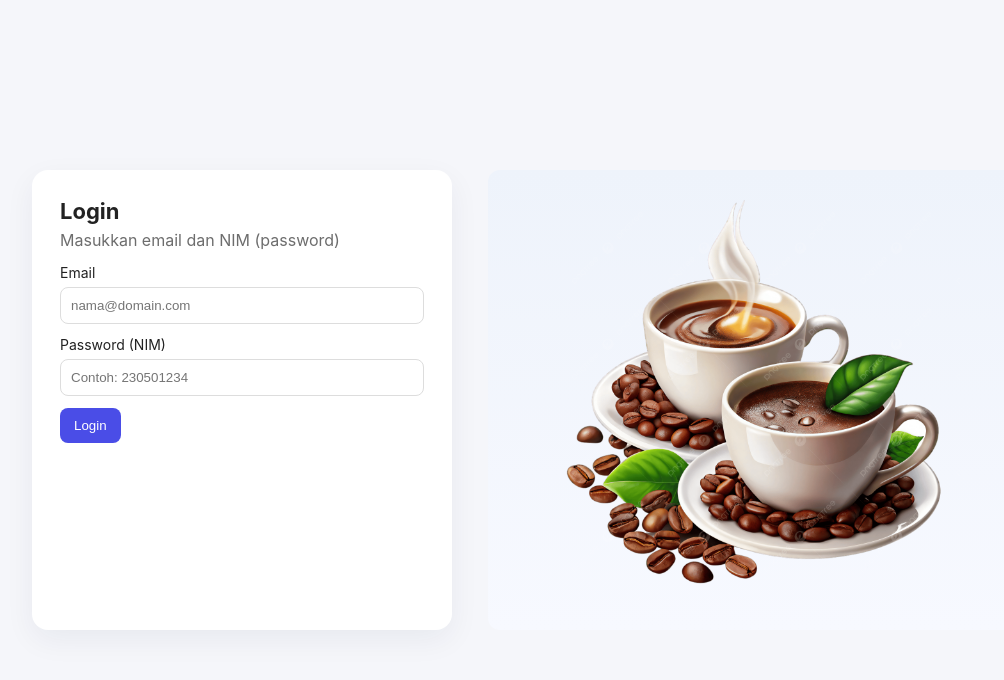
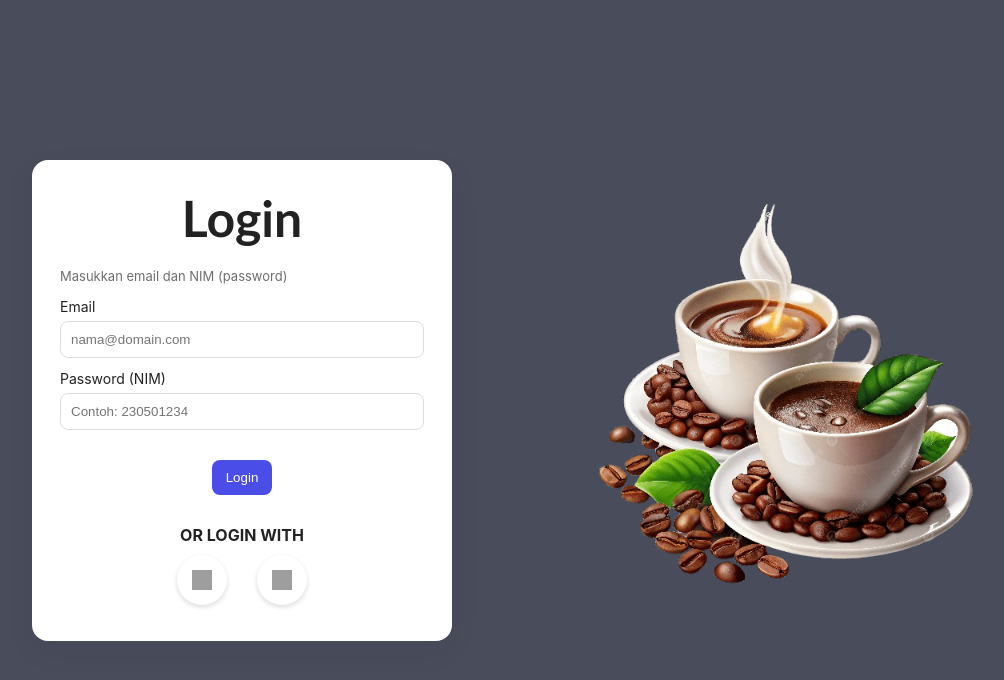
Before and after one commit to imam54321/UTS_ImamArifFauzan_24090084_3C, a plain HTML site: page index.html in a window 1280 px wide. Shown: the whole page, without its empty margins (108-1112 px from the left). Drawn offline with Linux system fonts and the light colour scheme; grey boxes are pictures that could not be loaded.

Commit message:
modifikasi tampilan

```diff
--- a/css/style.css
+++ b/css/style.css
@@ -1,6 +1,6 @@
 /* ========== GLOBAL ========== */
 :root {
-    --bg: #f5f6fa;
+    --bg: #494c5a;
     --primary: #2d3e50;
     --accent: #4a4de7;
     --muted: #6d6d6d;
@@ -28,10 +28,19 @@ body {
     justify-content: center;
     padding: 28px;
 }
+#loginTitle{
+    text-align: center  ;
+    font-size: 50px;
+    font-family: 'Gill Sans', 'Gill Sans MT', Calibri, 'Trebuchet MS', sans-serif;
+}
+.muted {
+    font-size: 13px;
+    margin-top: 20px;
 
+}
 .login-container {
     display: flex;
-    gap: 36px;
+    gap: 100px;
     align-items: stretch;
     width: 95%;
     max-width: 1000px;
@@ -54,10 +63,57 @@ body {
     color: var(--muted);
     margin-bottom: 14px;
 }
+.login-box:hover {
+    transform: translateY(-6px);
+    box-shadow: 0 14px 28px rgba(0,0,0,0.2);
+    background: #e5e7e8;
+}
+
+
+.sosmed {
+    display: flex;
+    justify-content: center;
+    gap: 30px;
+    margin-top: 10px;
+}
+
+.btn-social {
+    display: flex;
+    align-items: center;
+    justify-content: center;
+    padding: 12px;
+    width: 50px;
+    height: 50px;
+    border-radius: 100%;
+    border: none;
+    cursor: pointer;
+    background: white;
+    box-shadow: 0 2px 5px rgba(0,0,0,0.15);
+    transition: 0.2s;
+}
+.opsi-login {
+    text-align: center;
+}
+.form-actions{
+    margin-top: 30px;
+    margin-bottom: 30px;
+    justify-content: center;
+    align-items: center;
+    text-align: center;
+
+}
+
+.btn-social img {
+    width: 20px;
+    height: 20px;
+}
+
+.btn-social:hover {
+    background: #8ca9e8;
+}
 
 .login-side {
     flex: 1;
-    background: linear-gradient(180deg, #eef3fb, #f7f9ff);
     padding: 30px;
     border-radius: 12px;
     display: flex;
@@ -121,6 +177,10 @@ input:focus {
 img{
     width: 400px;
 }
+.title{
+    color: #fff;
+}
+
 .sidebar {
     width: 240px;
     background: var(--primary);
--- a/index.html
+++ b/index.html
@@ -3,7 +3,7 @@
 <head>
   <meta charset="utf-8" />
   <meta name="viewport" content="width=device-width,initial-scale=1" />
-  <title>Login - UTS</title>
+  <title>Login</title>
   <link rel="stylesheet" href="css/style.css" />
 </head>
 <body class="login-body">
@@ -26,13 +26,28 @@
         <div class="form-actions">
           <button type="submit" class="btn-primary">Login</button>
         </div>
+        <div class="opsi-login">
+          <span><b>OR LOGIN WITH</b></span>
+        </div>
+         <div class="sosmed">
+
+              <button class="btn-social google">
+                  <img src="https://www.svgrepo.com/show/355037/google.svg" alt="Google">
+
+              </button>
+
+              <button class="btn-social facebook">
+                   <img src="https://www.svgrepo.com/show/452196/facebook-1.svg" alt="Facebook">
+
+              </button>
+          </div>
 
         <p id="loginError" class="error-message" aria-live="polite"></p>
       </form>
     </div>
 
     <aside class="login-side">
-      <img src="cofffe.png" alt="">
+      <img src="coffe.png" alt="">
     </aside>
   </main>
 
--- a/js/script.js
+++ b/js/script.js
@@ -1,3 +1,4 @@
+let daftarProduk = JSON.parse(localStorage.getItem('daftar-menu')) ||[];
 /* UTILITY (rupiah)*/
 function rupiah(num) {
     return new Intl.NumberFormat("id-ID", { style: "currency", currency: "IDR" }).format(num);
@@ -9,12 +10,19 @@ const summary = {
     totalSales: 85,
     totalRevenue: 12500000
 };
-
-const products = [
+const pass = "24090084";
+let products = [
     { id: 1, name: "Kopi Gayo", price: 25000, stock: 50 },
     { id: 2, name: "Teh Hitam", price: 18000, stock: 30 },
-    { id: 3, name: "Coklat Aceh", price: 30000, stock: 20 }
+    { id: 3, name: "Coklat Aceh", price: 30000, stock: 20 },
+    { id: 4, name: "Kopi Arabika", price: 11000, stock:20},
+    { id: 5, name: " Kopi Pasir", price: 20000, stock: 20}
 ];
+
+daftarProduk.push(products);
+
+localStorage.setItem('daftar-menu', JSON.stringify(daftarProduk));
+console.log("menu yang tersimpan",daftarProduk);
 
 /*  LOGIN*/
 const loginForm = document.getElementById("loginForm");
@@ -29,10 +37,13 @@ if (loginForm) {
             errorMsg.textContent = "Email dan password tidak boleh kosong!";
             return;
         }
-        alert("Login berhasil!");
-        window.location.href = "dashboard.html";
-    });
-}
+        if(password === pass){
+            alert("Login Berhasil!");
+            window.location.href = "dashboard.html";
+        } else{
+            errorMsg.textContent ="Password Salah!";
+        }
+    })};
 
 /* SIDEBAR / HAMBURGER (mobile)*/
 function initSidebarToggle() {
@@ -154,10 +165,10 @@ function renderMobileList() {
 renderTable();
 renderMobileList();
 
-/* SUMMARY sync after changes*/
+
 function syncSummary() {
     summary.totalProducts = products.length;
-    // For demo, totalSales & revenue keep same; adjust as needed
+
     renderSummaryCards();
 }
 
```
Also changed, not shown: dashboard.html (+2 -2 lines), products.html (+1 -1 lines), coffe.png (added), cofffe.png (deleted).
